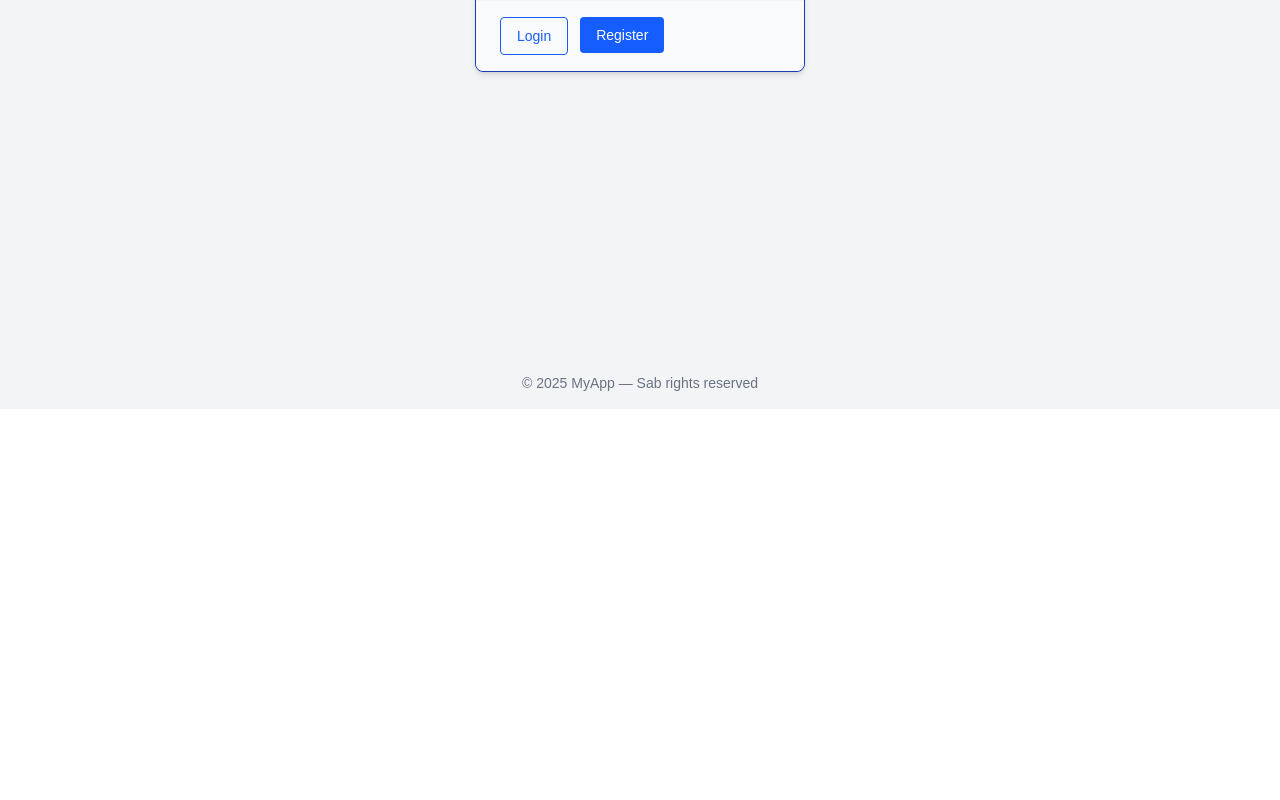
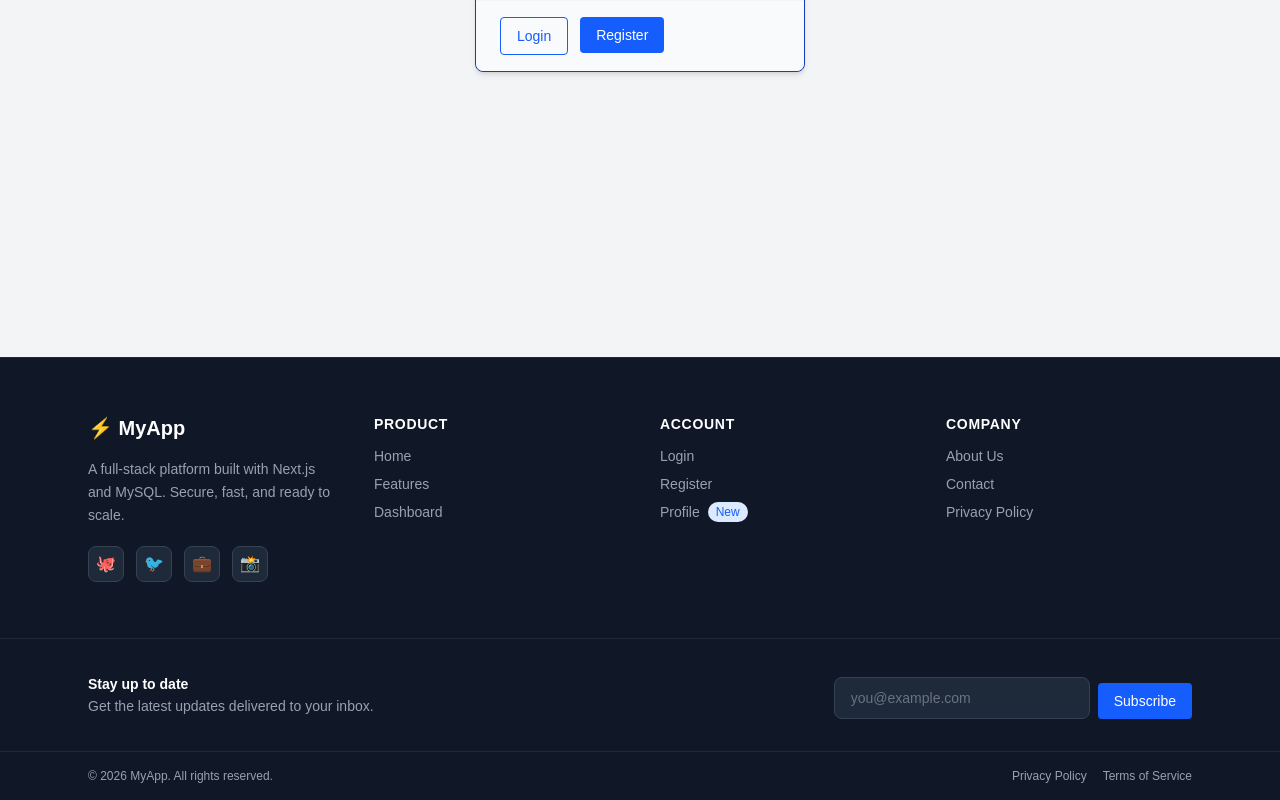
Before and after one commit to VivekRanjan620/Nextjs-Base, a Next.js app: page / in a window 1280 px wide. Shown: the part 515-1315 px from the top of the page. Before the commit the page ends 924 px from the top, so only its background shows below. Built offline with nearby package versions, Linux system fonts and the light colour scheme.

Commit message:
add full dark theme footer with newsletter and social links

```diff
--- a/app/components/layout/Footer.tsx
+++ b/app/components/layout/Footer.tsx
@@ -1,7 +1,201 @@
+"use client";
+
+// components/layout/Footer.tsx
+// Full footer — uses our reusable components:
+// Input.tsx     → Newsletter email field
+// Button.tsx    → Subscribe button
+// Badge.tsx     → "New" tag on certain links
+// Toast.tsx     → Success/error notification on subscribe
+
+import Link from "next/link";
+import { useState } from "react";
+import Input from "@/app/components/ui/Input";
+import Button from "@/app/components/ui/Button";
+import Badge from "@/app/components/ui/Badge";
+import { useToast, ToastContainer } from "@/app/components/ui/Toast";
+
+// Footer columns data — update links here without touching JSX
+const footerLinks = [
+  {
+    heading: "Product",
+    links: [
+      { label: "Home",      href: "/",          isNew: false },
+      { label: "Features",  href: "/#features", isNew: false },
+      { label: "Dashboard", href: "/dashboard", isNew: false },
+    ],
+  },
+  {
+    heading: "Account",
+    links: [
+      { label: "Login",    href: "/login",             isNew: false },
+      { label: "Register", href: "/register",           isNew: false },
+      { label: "Profile",  href: "/dashboard/profile", isNew: true }, // Badge dikhega
+    ],
+  },
+  {
+    heading: "Company",
+    links: [
+      { label: "About Us",        href: "/about",   isNew: false },
+      { label: "Contact",         href: "/contact", isNew: false },
+      { label: "Privacy Policy",  href: "/privacy", isNew: false },
+    ],
+  },
+];
+
+// Social media links — update href with your real profiles
+const socialLinks = [
+  { label: "GitHub",    icon: "🐙", href: "https://github.com" },
+  { label: "Twitter",   icon: "🐦", href: "https://twitter.com" },
+  { label: "LinkedIn",  icon: "💼", href: "https://linkedin.com" },
+  { label: "Instagram", icon: "📸", href: "https://instagram.com" },
+];
+
 export default function Footer() {
+  const [email, setEmail] = useState("");
+  const [isLoading, setIsLoading] = useState(false);
+
+  // useToast hook — from our reusable Toast component
+  // gives us: toast.success(), toast.error(), toast.warning()
+  const toast = useToast();
+
+  // Newsletter subscribe handler
+  const handleSubscribe = async (e: React.FormEvent) => {
+    e.preventDefault();
+
+    // Show warning toast if email is empty — reusing Toast component
+    if (!email) {
+      toast.warning("Please enter your email address.");
+      return;
+    }
+
+    setIsLoading(true);
+
+    // TODO: Replace with real newsletter API call later
+    await new Promise((res) => setTimeout(res, 1000));
+
+    // Show success toast — reusing Toast component
+    toast.success("You are subscribed! Welcome aboard 🎉");
+    setEmail("");
+    setIsLoading(false);
+  };
+
   return (
-    <footer className="bg-gray-100 text-center py-4 text-gray-500 text-sm">
-      © 2025 MyApp — Sab rights reserved
+    <footer className="bg-gray-900 border-t border-gray-800 text-gray-400">
+
+      {/* ── Main Content — Brand + Nav Columns ── */}
+      <div className="max-w-6xl mx-auto px-6 py-14 grid grid-cols-1 sm:grid-cols-2 lg:grid-cols-4 gap-10">
+
+        {/* Column 1 — Brand + Description + Social Icons */}
+        <div className="flex flex-col gap-4">
+          <Link href="/" className="text-white font-bold text-xl">
+            ⚡ MyApp
+          </Link>
+
+          <p className="text-sm leading-relaxed">
+            A full-stack platform built with Next.js and MySQL.
+            Secure, fast, and ready to scale.
+          </p>
+
+          {/* Social Icons */}
+          <div className="flex gap-3 mt-1">
+            {socialLinks.map((social) => (
+              <a
+                key={social.label}
+                href={social.href}
+                target="_blank"
+                rel="noopener noreferrer"
+                aria-label={social.label}
+                className="w-9 h-9 rounded-lg bg-gray-800 border border-gray-700 flex items-center justify-center hover:border-blue-500 hover:text-white transition-all text-base"
+              >
+                {social.icon}
+              </a>
+            ))}
+          </div>
+        </div>
+
+        {/* Columns 2, 3, 4 — Nav Links */}
+        {footerLinks.map((col) => (
+          <div key={col.heading} className="flex flex-col gap-3">
+
+            {/* Column heading */}
+            <h4 className="text-white font-semibold text-sm uppercase tracking-wider">
+              {col.heading}
+            </h4>
+
+            {/* Links list */}
+            <ul className="flex flex-col gap-2">
+              {col.links.map((link) => (
+                <li key={link.label} className="flex items-center gap-2">
+                  <Link
+                    href={link.href}
+                    className="text-sm hover:text-white transition-colors"
+                  >
+                    {link.label}
+                  </Link>
+
+                  {/* Reusable Badge — only shows if isNew is true */}
+                  {link.isNew && (
+                    <Badge label="New" variant="info" size="sm" />
+                  )}
+                </li>
+              ))}
+            </ul>
+          </div>
+        ))}
+      </div>
+
+      {/* ── Newsletter Section ── */}
+      <div className="border-t border-gray-800">
+        <div className="max-w-6xl mx-auto px-6 py-8 flex flex-col sm:flex-row items-center justify-between gap-6">
+
+          <div>
+            <p className="text-white font-semibold text-sm">Stay up to date</p>
+            <p className="text-sm mt-0.5">Get the latest updates delivered to your inbox.</p>
+          </div>
+
+          {/* Form — uses reusable Input + Button */}
+          <form
+            onSubmit={handleSubscribe}
+            className="flex gap-2 w-full sm:w-auto items-end"
+          >
+            {/* Reusable Input component */}
+            <div className="flex-1 sm:w-64">
+              <Input
+                label=""
+                name="newsletter-email"
+                type="email"
+                placeholder="you@example.com"
+                value={email}
+                onChange={(e) => setEmail(e.target.value)}
+              />
+            </div>
+
+            {/* Reusable Button component — isLoading spinner built in */}
+            <Button
+              label="Subscribe"
+              type="submit"
+              variant="primary"
+              isLoading={isLoading}
+            />
+          </form>
+        </div>
+      </div>
+
+      {/* ── Bottom Bar ── */}
+      <div className="border-t border-gray-800">
+        <div className="max-w-6xl mx-auto px-6 py-4 flex flex-col sm:flex-row items-center justify-between gap-2 text-xs">
+          <p>© {new Date().getFullYear()} MyApp. All rights reserved.</p>
+          <div className="flex gap-4">
+            <Link href="/privacy" className="hover:text-white transition-colors">Privacy Policy</Link>
+            <Link href="/terms"   className="hover:text-white transition-colors">Terms of Service</Link>
+          </div>
+        </div>
+      </div>
+
+      {/* Toast container — bottom-right corner notifications */}
+      {/* Reusable Toast component — manages all toast messages */}
+      <ToastContainer toasts={toast.toasts} onRemove={toast.removeToast} />
+
     </footer>
   );
 }
```
